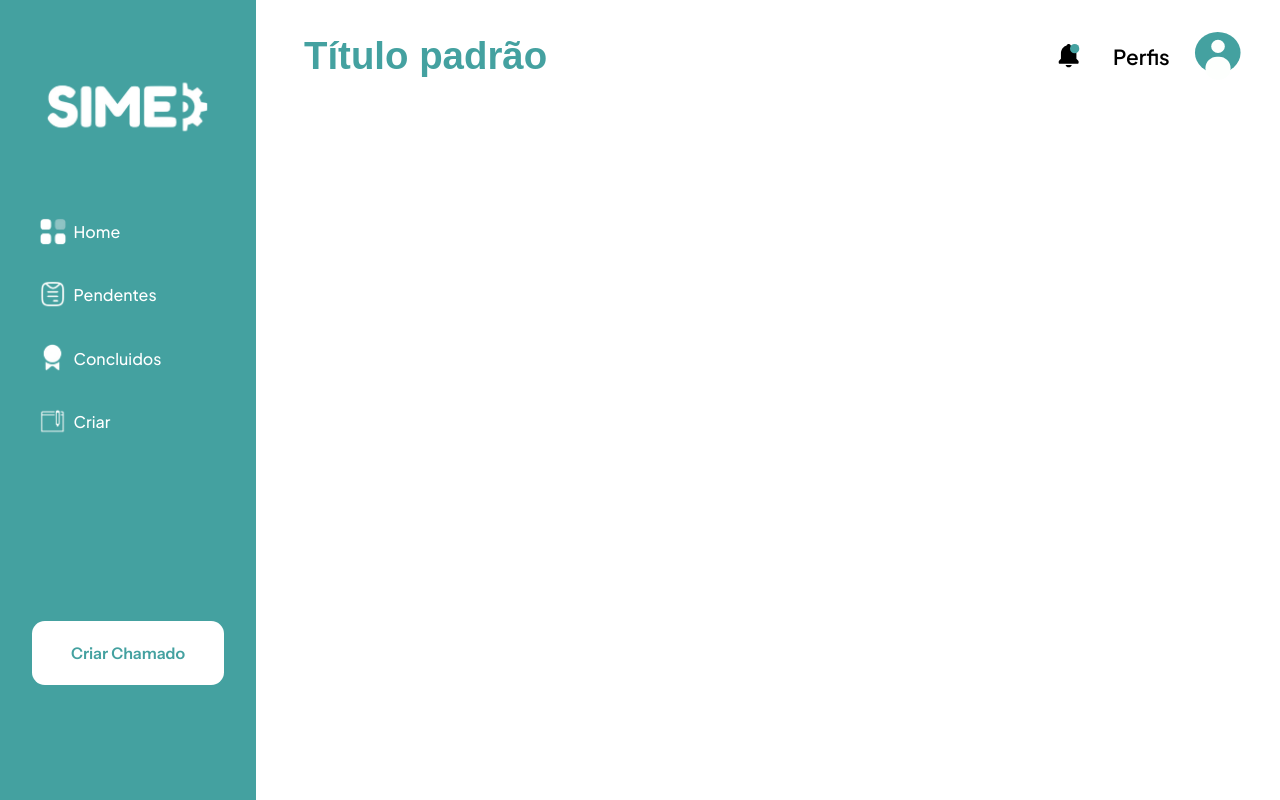
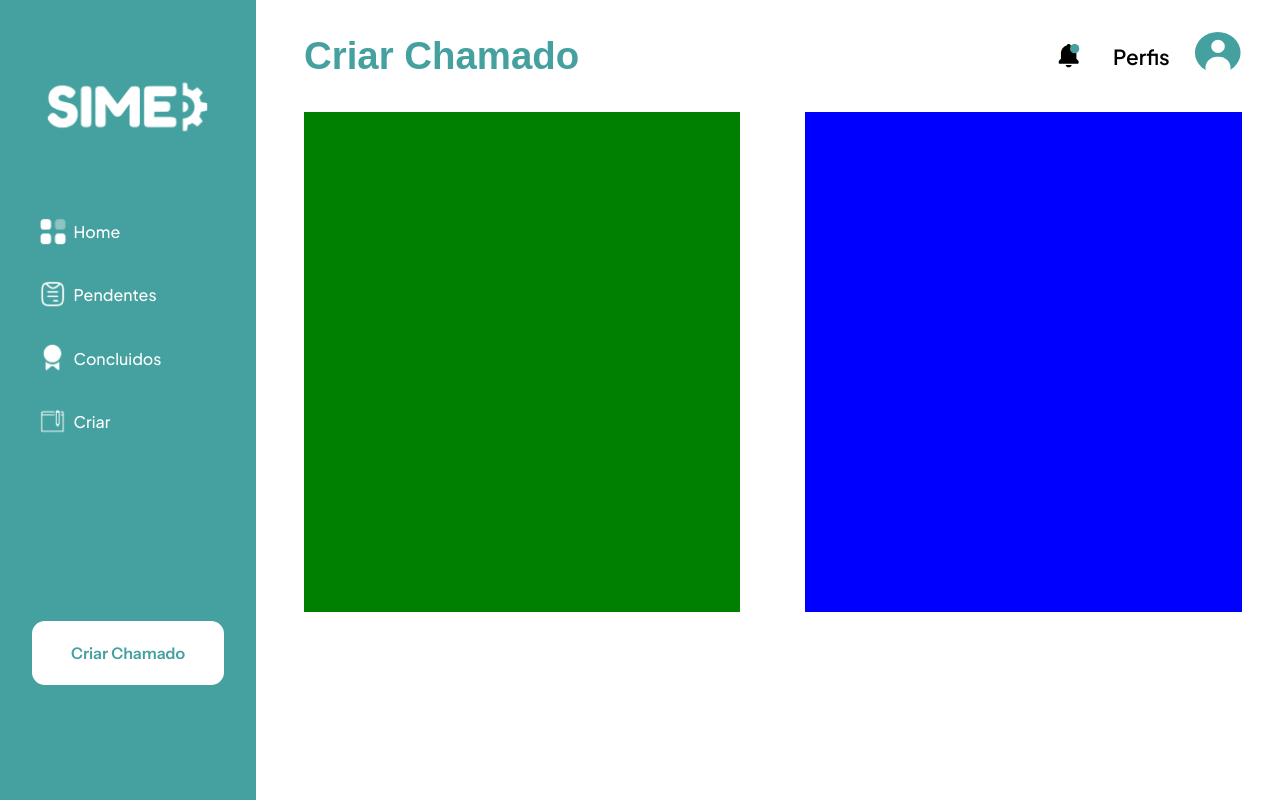
Before and after one commit to etec-SIME/SIME-web-dashboard, an Angular app in the folder SIME-web-dashboard/: page /criar-chamado in a window 1280 px wide. Before the commit this address led to /. Built offline with nearby package versions, Linux system fonts and the light colour scheme; a web font is replaced by a local one.

Commit message:
Feat: arquivos base :sparkles:

```diff
--- a/SIME-web-dashboard/src/app/app.routes.ts
+++ b/SIME-web-dashboard/src/app/app.routes.ts
@@ -6,13 +6,15 @@ import { ChamadosConcluidosComponent } from './pages/chamados-concluidos/chamado
 import { ChamadosPendentesComponent } from './pages/chamados-pendentes/chamados-pendentes.component';
 import { HomeComponent } from './pages/home/home.component';
 import { LayoutComponent } from './components/layout/layout.component';
+import { CriarChamadoComponent } from './pages/criar-chamado/criar-chamado.component';
 
 export const routes: Routes = [
     { path: '', component: LayoutComponent,
       children: [
+        { path: 'home', component: HomeComponent, data: { titulo: 'Home - Locais' } },
         { path: 'chamados-pendentes', component: ChamadosPendentesComponent, data: { titulo: 'Chamados Pendentes' } },
         { path: 'chamados-concluidos', component: ChamadosConcluidosComponent, data: { titulo: 'Chamados Concluídos' } },
-        { path: 'home', component: HomeComponent, data: { titulo: 'Home - Locais' } },
+        { path: 'criar-chamado', component: CriarChamadoComponent, data: { titulo: 'Criar Chamado' } }
       ]
     },
     { path: 'dashboard', component: DashboardComponent },
--- /dev/null
+++ b/SIME-web-dashboard/src/app/pages/criar-chamado/criar-chamado.component.css
@@ -0,0 +1,15 @@
+.chamado-forms {
+    display: grid;
+    grid-template-columns: repeat(2, auto);
+    gap: 65px;
+    width: auto;
+    height: 500px;
+}
+
+.inputs {
+    background-color: green;
+}
+
+.anexo {
+    background-color: blue;
+}
--- /dev/null
+++ b/SIME-web-dashboard/src/app/pages/criar-chamado/criar-chamado.component.html
@@ -0,0 +1,4 @@
+<form class="chamado-forms">
+    <div class="inputs"></div>
+    <div class="anexo"></div>
+</form>
```
Also changed, not shown: SIME-web-dashboard/src/app/pages/criar-chamado/criar-chamado.component.ts (added, +11 -0 lines), 1 other file (tests, documents, lock files or other folders).
